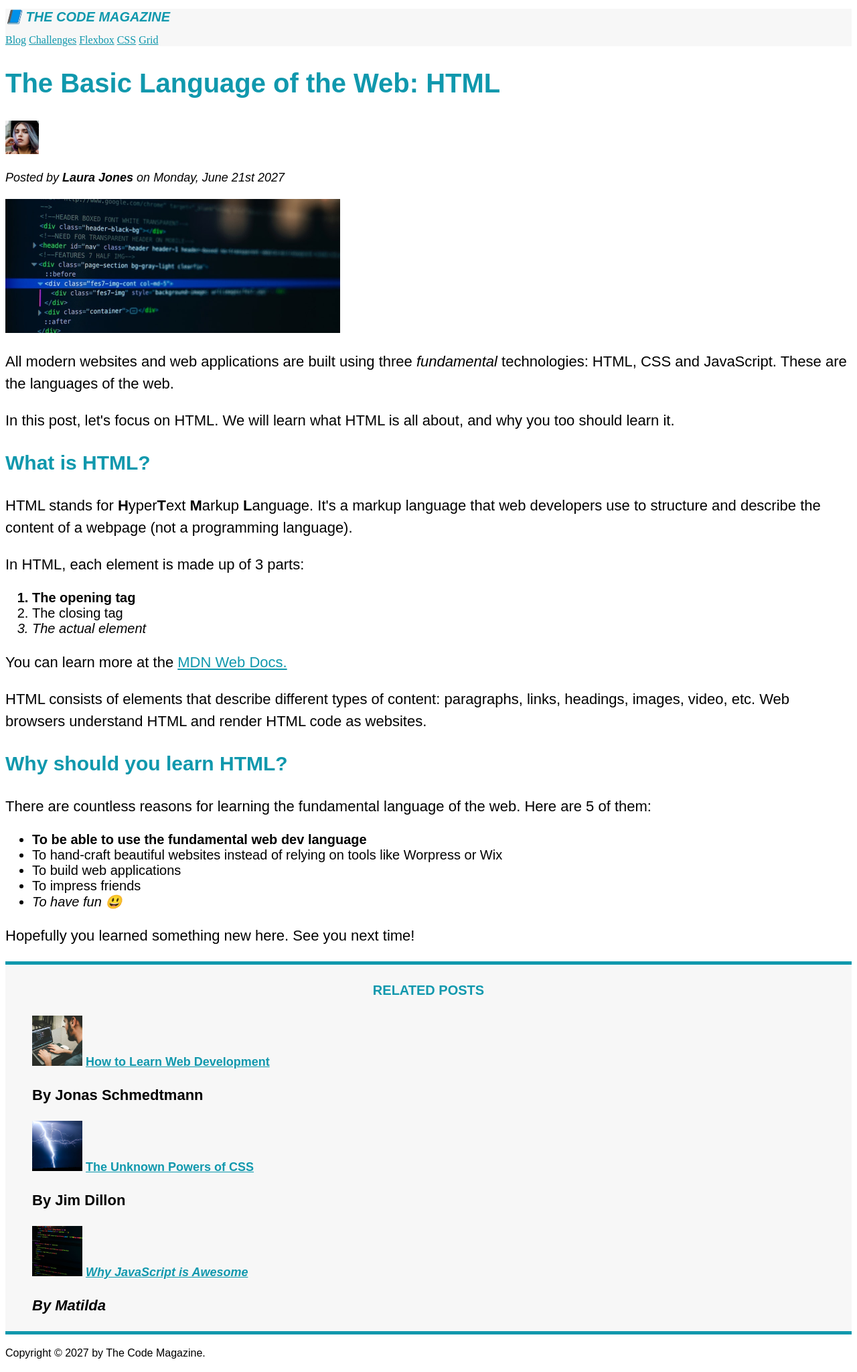
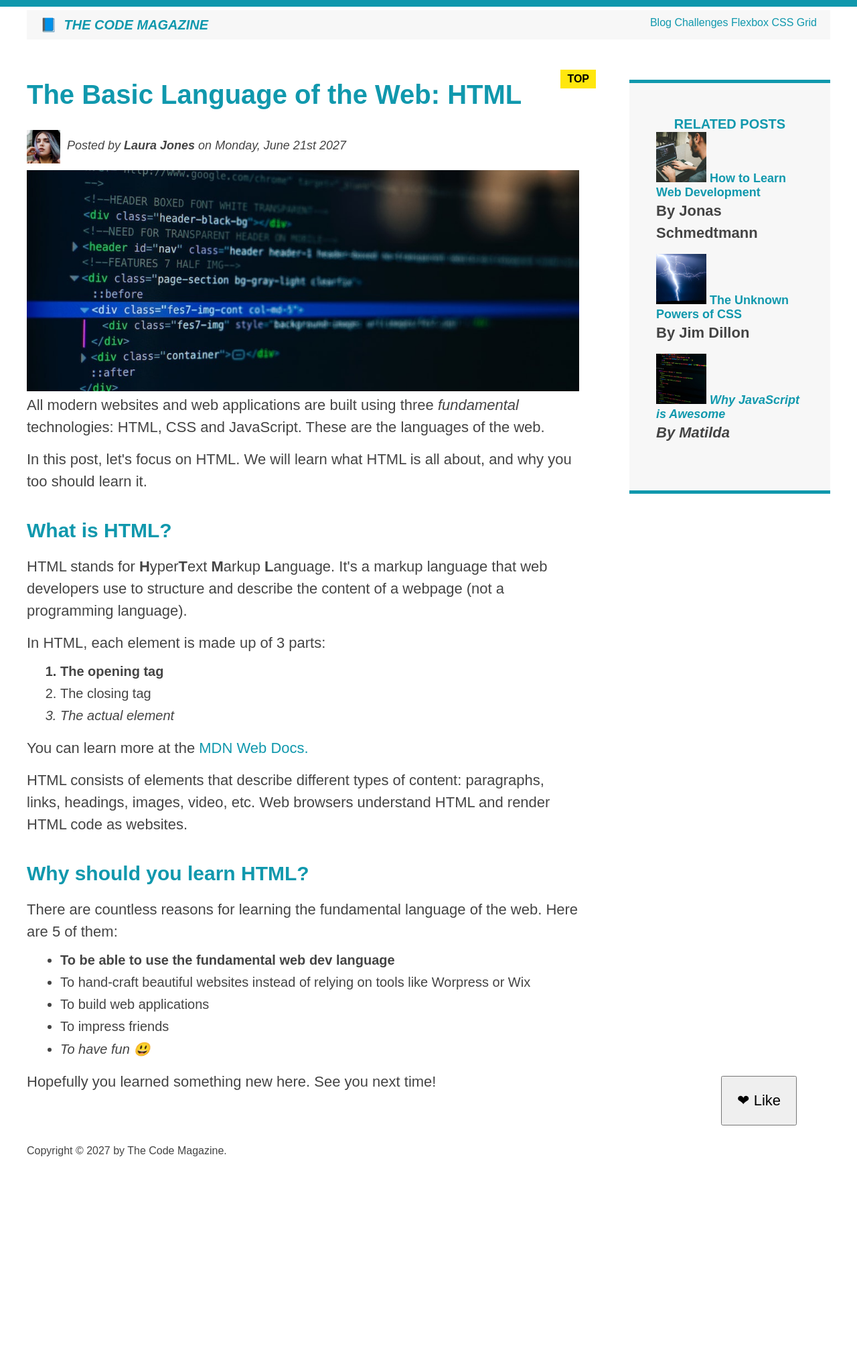
Before and after one commit to Leo3965/Learning, a PHP site: page / in a window 1280 px wide. Shown: the whole page at 67% size. After the commit the page ends 1726 px from the top, so only its background shows below. Run offline with PHP 8.4, Linux system fonts and the light colour scheme.

Commit message:
first step with css floats

```diff
--- a/Frontend/html-css-course-master/starter/03-CSS-Fundamentals/index.html
+++ b/Frontend/html-css-course-master/starter/03-CSS-Fundamentals/index.html
@@ -8,7 +8,9 @@
 
     <body>
 
-        <header class="main-header">
+        <div class="container">
+
+            <header class="main-header clearfix">
                 <h1>📘 The Code Magazine</h1>
 
                 <nav>
@@ -18,21 +20,26 @@
                     <a href="#">CSS</a>
                     <a href="#">Grid</a>
                 </nav>
+
+                <!-- <div class="clear"></div>-->
             </header>
 
 
             <article>
-            <header>
+                <header class="post-header">
                     <h2>The Basic Language of the Web: HTML</h2>
+
+                    <button class="like-button">❤ Like</button>
 
                     <img
                             src="img/laura-jones.jpg"
                             alt="Laura Jones picture"
                             width="50"
                             height="50"
+                            class="author-img"
                     >
 
-                <p id="author">
+                    <p id="author" class="author">
                         Posted by
                         <!--<b>Laura Jones</b>-->
                         <strong>Laura Jones</strong>
@@ -44,6 +51,7 @@
                      alt="HTML code on a screen"
                      height="200"
                      width="500"
+                     class="post-image"
                 />
 
                 <p>
@@ -140,5 +148,7 @@
                 <p id="copyright">Copyright &copy; 2027 by The Code Magazine.</p>
             </footer>
 
+        </div>
+
     </body>
 </html>
--- a/Frontend/html-css-course-master/starter/03-CSS-Fundamentals/style.css
+++ b/Frontend/html-css-course-master/starter/03-CSS-Fundamentals/style.css
@@ -1,5 +1,51 @@
+* { /* Universal Selector */
+    margin: 0;
+    padding: 0;
+    box-sizing: border-box;
+}
+
+body {
+    font-family: sans-serif;
+    color: #444444;
+    border-top: 10px solid #1098ad;
+    position: relative;
+}
+
+.container {
+    width: 1200px;
+    /*margin-left: auto;*/
+    /*margin-right: auto;*/
+    margin: 0 auto;
+    position: relative;
+}
+
+.main-header {
+    margin-top: 5px;
+    /*padding-top: 5px;*/
+    background-color: #f7f7f7;
+    padding: 10px 20px; /* Shorthand */
+    margin-bottom: 60px;
+    /*height: 80px;*/
+}
+
+.post-header {
+    margin-bottom: 40px;
+}
+
+article {
+    margin-bottom: 60px;
+}
+
+aside {
+    background-color: #f7f7f7;
+    border-bottom: 5px solid #1098ad;
+    border-top: 5px solid #1098ad;
+    padding: 50px 40px;
+}
+
 h1, h2, h3, h4, p, li {
-    font-family: sans-serif;
+    /*font-family: sans-serif;*/
+    /*color: #444444;*/
 }
 
 h1, h2, h3, h4 {
@@ -14,10 +60,14 @@ h1 {
 
 h2 {
     font-size: 40px;
+    margin-bottom: 30px;
+    position: relative;
 }
 
 h3 {
     font-size: 30px;
+    margin-bottom: 20px;
+    margin-top: 40px; /* Colapsin margens */
 }
 
 h4 {
@@ -29,10 +79,21 @@ h4 {
 p {
     font-size: 22px;
     line-height: 1.5;
+    margin-bottom: 15px;
+}
+
+ul, ol {
+    margin-left: 50px;
+    margin-bottom: 20px;
 }
 
 li {
     font-size: 20px;
+    margin-bottom: 10px;
+}
+
+li:last-child {
+    margin-bottom: 0;
 }
 
 /*footer p { descendant selector
@@ -59,16 +120,7 @@ li {
 
 .related {
     list-style: none;
-}
-
-.main-header {
-    background-color: #f7f7f7;
-}
-
-aside {
-    background-color: #f7f7f7;
-    border-bottom: 5px solid #1098ad;
-    border-top: 5px solid #1098ad;
+    margin-left: 0;
 }
 
 /*.first-li {*/
@@ -94,6 +146,7 @@ article p:first-child {
 
 a:link {
     color: #1098ad;
+    text-decoration: none;
 }
 
 a:visited {
@@ -101,14 +154,101 @@ a:visited {
 }
 
 a:hover {
-    color: orange;
+    color: #423f3f;
     font-weight: bold;
-    text-decoration: underline wavy orangered;
+    text-decoration: none;
 }
 
 a:active {
-    background-color: black;
     font-style: italic;
 }
 
 /* LVHA */
+
+.post-image {
+    width: 100%;
+    height: auto;
+}
+
+nav a:link {
+    /*background-color: orangered;*/
+    /*margin: 20px;*/
+    /*display: grid;*/
+}
+
+.like-button {
+    font-size: 22px;
+    padding: 22px;
+
+    position: absolute;
+    cursor: pointer;
+    bottom: 50px;
+    right: 50px;
+}
+
+h1::first-letter {
+    font-style: normal;
+    margin-right: 5px;
+}
+
+h3 + p::first-line { /* Only the paragraphs that adjacent to h3 will be selected */
+    /*color: red;*/
+}
+
+h2::after {
+    content: "TOP";
+    color: #000;
+    background-color: #ffe70e;
+
+    font-size: 16px;
+    font-weight: bold;
+
+    padding: 5px 10px;
+    display: inline-block;
+
+    position: absolute;
+    top: -15px;
+    right: -25px;
+}
+
+/* FLOATS */
+.author{
+    margin-left: 10px;
+    margin-top: 10px;
+    float: left;
+}
+
+.author-img{
+    margin-bottom: 10px;
+    float: left;
+}
+
+h1 {
+    float: left;
+}
+
+nav {
+    float: right;
+}
+
+.clear {
+    clear: both;
+}
+
+.clearfix::after {
+    content: "";
+    display: block;
+    clear: both;
+}
+
+article{
+    width: 825px;
+    float: left;
+}
+aside{
+    width: 300px;
+    float: right;
+}
+footer{
+    clear: both;
+}
--- a/Frontend/html-css-course-master/starter/04-CSS-Layouts/index.html
+++ b/Frontend/html-css-course-master/starter/04-CSS-Layouts/index.html
@@ -25,8 +25,8 @@
           <!-- <strong>This is the navigation</strong> -->
           <a href="blog.html">Blog</a>
           <a href="#">Challenges</a>
-          <a href="#">Flexbox</a>
-          <a href="#">CSS Grid</a>
+          <a href="flexbox.html">Flexbox</a>
+          <a href="css-grid.html">CSS Grid</a>
         </nav>
       </header>
 
```
Also changed, not shown: Frontend/html-css-course-master/starter/02-HTML-Fundamentals/challenge.css (added, +155 -0 lines), Frontend/html-css-course-master/starter/02-HTML-Fundamentals/challenge.html (+29 -11 lines), Frontend/html-css-course-master/starter/04-CSS-Layouts/flexbox.html (+39 -3 lines). Lines whose indentation alone changed are shown as unchanged.
